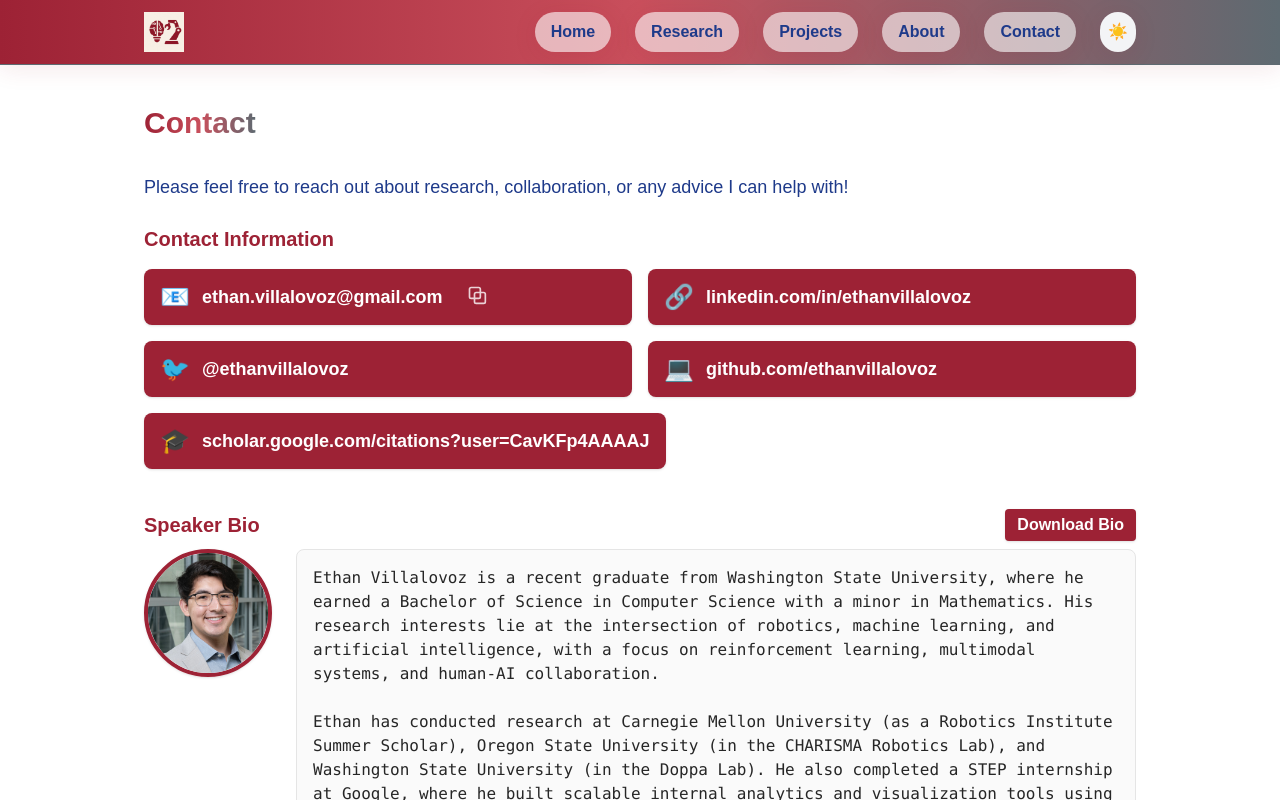
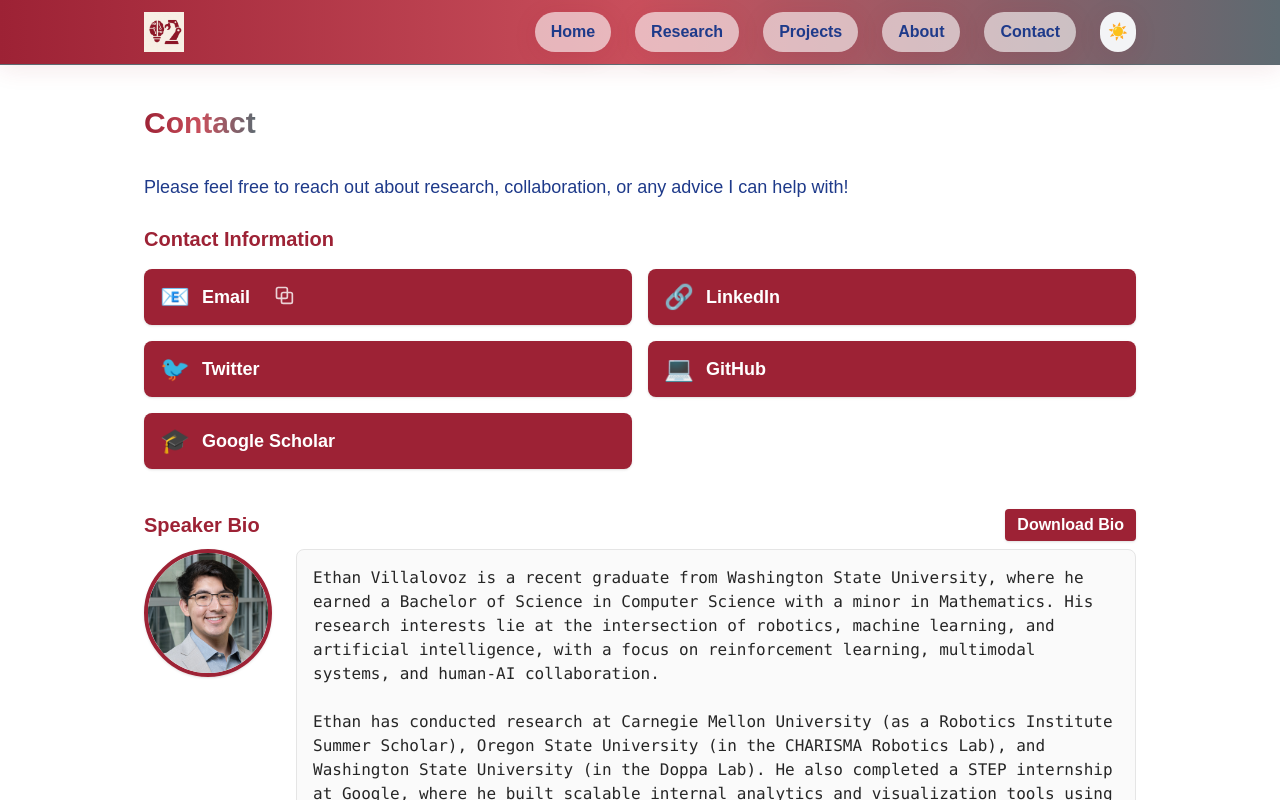
Before and after one commit to ethanvillalovoz/ethanvillalovoz.github.io, a Next.js app: page /contact in a window 1280 px wide. Shown: the top 800 px of the page. Built offline with nearby package versions, Linux system fonts and the light colour scheme.

Commit message:
Editted contact buttons

```diff
--- a/src/app/contact/page.tsx
+++ b/src/app/contact/page.tsx
@@ -6,31 +6,31 @@ import { useEffect, useState } from "react";
 const contacts = [
 	{
 		label: "Email",
-		value: "ethan.villalovoz@gmail.com",
+		value: "Email",
 		href: "mailto:ethan.villalovoz@gmail.com",
 		icon: "📧",
 	},
 	{
 		label: "LinkedIn",
-		value: "linkedin.com/in/ethanvillalovoz",
-		href: "https://www.linkedin.com/in/ethanvillalovoz/",
+		value: "LinkedIn",
+		href: "https://www.linkedin.com/in/evillalovoz27/",
 		icon: "🔗",
 	},
 	{
 		label: "Twitter",
-		value: "@ethanvillalovoz",
-		href: "https://twitter.com/ethanvillalovoz",
+		value: "Twitter",
+		href: "https://x.com/etvillalovoz",
 		icon: "🐦",
 	},
 	{
 		label: "GitHub",
-		value: "github.com/ethanvillalovoz",
+		value: "GitHub",
 		href: "https://github.com/ethanvillalovoz",
 		icon: "💻",
 	},
 	{
 		label: "Google Scholar",
-		value: "scholar.google.com/citations?user=CavKFp4AAAAJ",
+		value: "Google Scholar",
 		href: "https://scholar.google.com/citations?user=CavKFp4AAAAJ&hl=en",
 		icon: "🎓",
 	},
```
